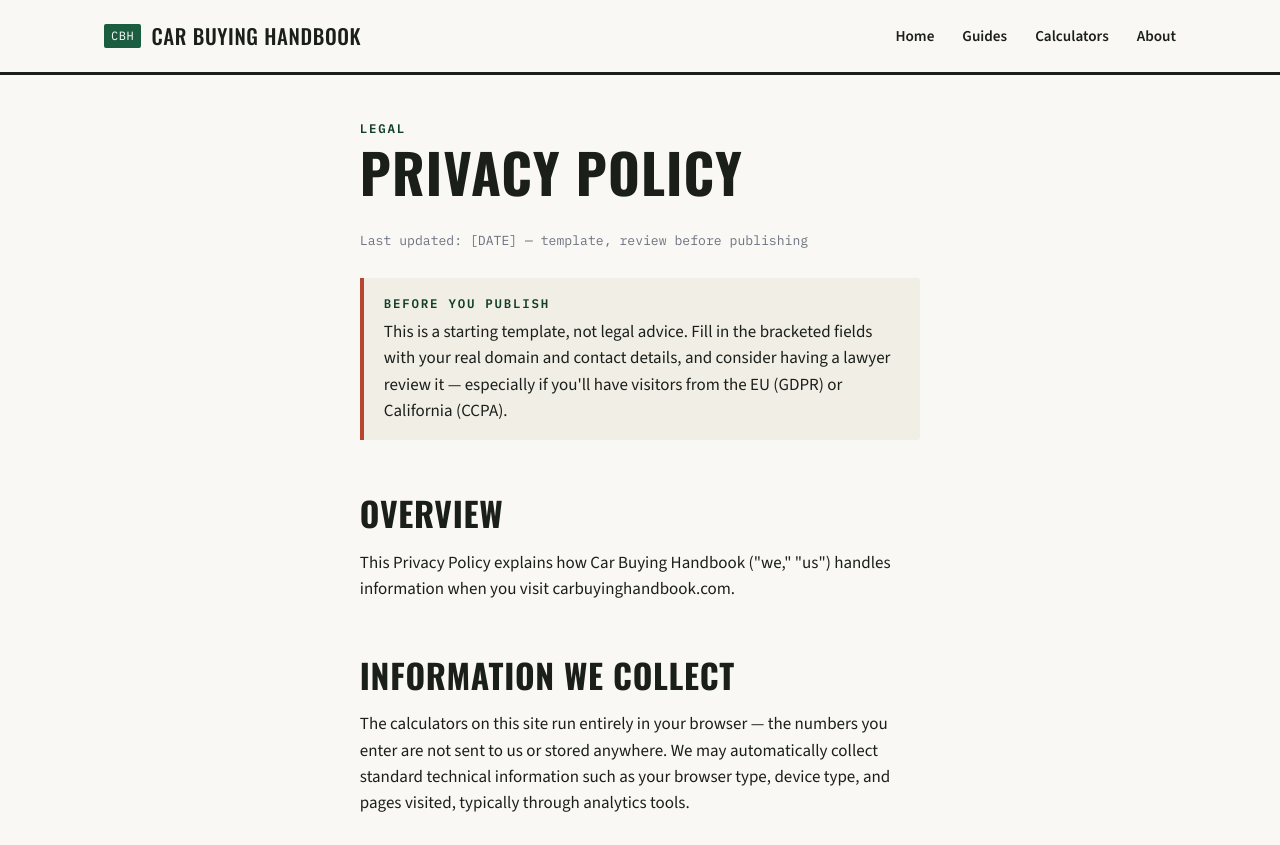
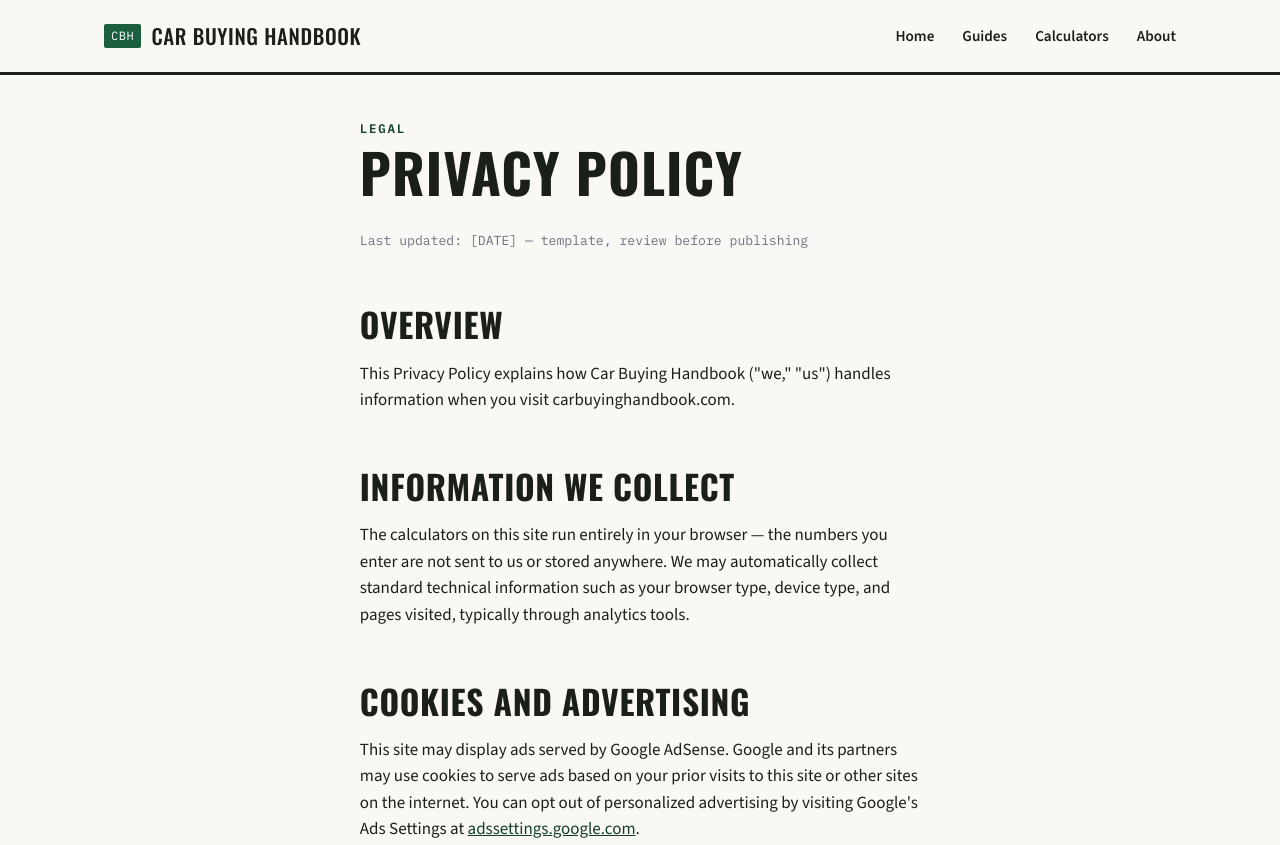
Before and after one commit to ncamiolo/car-buying-handbook1, a plain HTML site: page privacy-policy.html in a window 1280 px wide. Shown: the top 845 px of the page. Drawn offline with nearby package versions, Linux system fonts and the light colour scheme.

Commit message:
Update privacy-policy.html

```diff
--- a/privacy-policy.html
+++ b/privacy-policy.html
@@ -30,10 +30,6 @@
     <h1>Privacy Policy</h1>
     <p class="byline">Last updated: [DATE] — template, review before publishing</p>
 
-    <div class="callout warn">
-      <span class="eyebrow">Before you publish</span>
-      This is a starting template, not legal advice. Fill in the bracketed fields with your real domain and contact details, and consider having a lawyer review it — especially if you'll have visitors from the EU (GDPR) or California (CCPA).
-    </div>
 
     <h2>Overview</h2>
     <p>This Privacy Policy explains how Car Buying Handbook ("we," "us") handles information when you visit carbuyinghandbook.com.</p>
```
